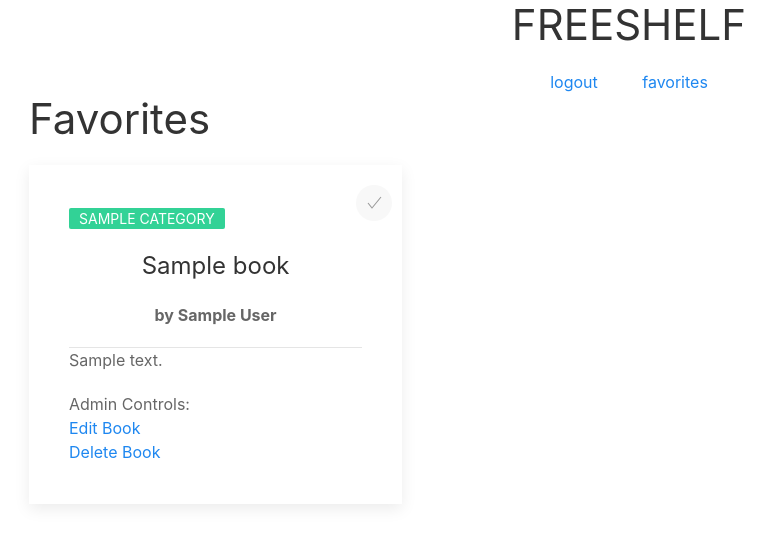
After one commit to Momentum-Team-11/django-freeshelf-ChariotOfFLAME, a Django app: page /books/favorites in a window 1280 px wide. The commit adds this page. Shown: the top 545 px of the page, without its empty margins (11-786 px from the left). Run offline with Django 3.2, Linux system fonts and the light colour scheme; a user stored in the database is signed in; tables that the repository leaves empty hold one stand-in row (values such as "Sample post"); some libraries are stand-ins or nearby versions.

Commit message:
added a favorites page

```diff
--- a/books/views.py
+++ b/books/views.py
@@ -22,6 +22,14 @@ def list_books(request):
 
 
 @login_required
+def favorites(request):
+    books = Book.objects.all()
+    books = books.order_by("-id")
+
+    return render(request, "books/favorites.html", {"books": books})
+
+
+@login_required
 def add_favorite(request, book_pk):
     user = request.user
     book = get_object_or_404(Book, pk=book_pk)
@@ -34,6 +42,14 @@ def remove_favorite(request, book_pk):
     book = get_object_or_404(Book, pk=book_pk)
     user.favorite_books.remove(book)
     return redirect(to="list_books")
+
+
+@login_required
+def remove_favorite_deep(request, book_pk):
+    user = request.user
+    book = get_object_or_404(Book, pk=book_pk)
+    user.favorite_books.remove(book)
+    return redirect(to="favorites")
 
 
 @login_required
--- a/django_freeshelf/urls.py
+++ b/django_freeshelf/urls.py
@@ -23,8 +23,10 @@ urlpatterns = [
     path('', books_views.home, name='home'),
     path('books/', books_views.list_books, name='list_books'),
     path('books.new', books_views.add_book, name='new'),
+    path('books/favorites', books_views.favorites, name='favorites'),
     path("books/<int:book_pk>/add_favorite", books_views.add_favorite, name="add_favorite"),
     path("books/<int:book_pk>/remove_favorite", books_views.remove_favorite, name="remove_favorite"),
+    path("books/<int:book_pk>/remove_favorite_deep", books_views.remove_favorite_deep, name="remove_favorite_deep"),
     path('books/<int:pk>/edit', books_views.edit_book, name='edit'),
     path('books/<int:pk>/delete', books_views.delete_book, name='delete'),
     path('books/categories/<slug:slug>',
--- a/templates/base.html
+++ b/templates/base.html
@@ -18,7 +18,8 @@
         <nav>
             <div class="uk-text-center">
                 {% if user.is_authenticated %}
-                    <a href="{% url 'auth_logout' %}">logout</a>
+                    <a class='uk-margin-right' href="{% url 'auth_logout' %}">logout</a>
+                    <a class='uk-margin-left' href="{% url 'favorites' %}">favorites</a>
                 {% else %}
                     <a href="{% url 'auth_login' %}">login</a>
                     <a href="{% url 'registration_register' %}">register</a>
--- /dev/null
+++ b/templates/books/favorites.html
@@ -0,0 +1,42 @@
+{% extends "base.html" %}
+
+{% block title %}
+<title>Freeshelf: Favorite Books</title>
+{% endblock %}
+
+{% block content %}
+<div class="uk-container">
+    <h1>Favorites</h1>
+    <div class="uk-child-width-1-3@m uk-grid uk-flex" uk-grid>
+        {% for book in books %}
+            {% if book in user.favorite_books.all %}
+                <div>
+                    <div class="uk-card uk-card-default uk-card-body uk-card-hover">
+                        {% for categories in book.categories.all %}
+                            {% if book.categories %}
+                                <div class="uk-label uk-label-success">{{ categories }}</a></div>
+                            {% endif %}
+                        {% endfor %}
+                        {% if book in user.favorite_books.all %}
+                            <span class="uk-position-right uk-margin uk-margin-top"><a href="{% url 'remove_favorite_deep' book_pk=book.pk %}" class="uk-icon-button uk-margin-small-right" uk-icon="check"></a></span>
+                        {% endif %}
+                        <div class="uk-card-header">
+                            <h2 class="uk-card-title uk-text-center">{{ book.title }}</h2>
+                            <div class="uk-text-bolder uk-text-center">by {{ book.author }}</div>
+                        </div>
+                        {% if book.description %}
+                            <div>{{ book.description }}</div>
+                        {% endif %}
+                        {% if user.is_staff %}
+                            <p>Admin Controls:<br>
+                                <a class="has-text-link-light" href="{% url 'edit' pk=book.pk %}">Edit Book</a><br>
+                                <a class="has-text-danger-light" href="{% url 'delete' pk=book.pk %}">Delete Book</a>
+                            </p>
+                        {% endif %}
+                    </div>
+                </div>
+            {% endif %}
+        {% endfor %}
+    </div>
+</div>
+{% endblock %}
```
